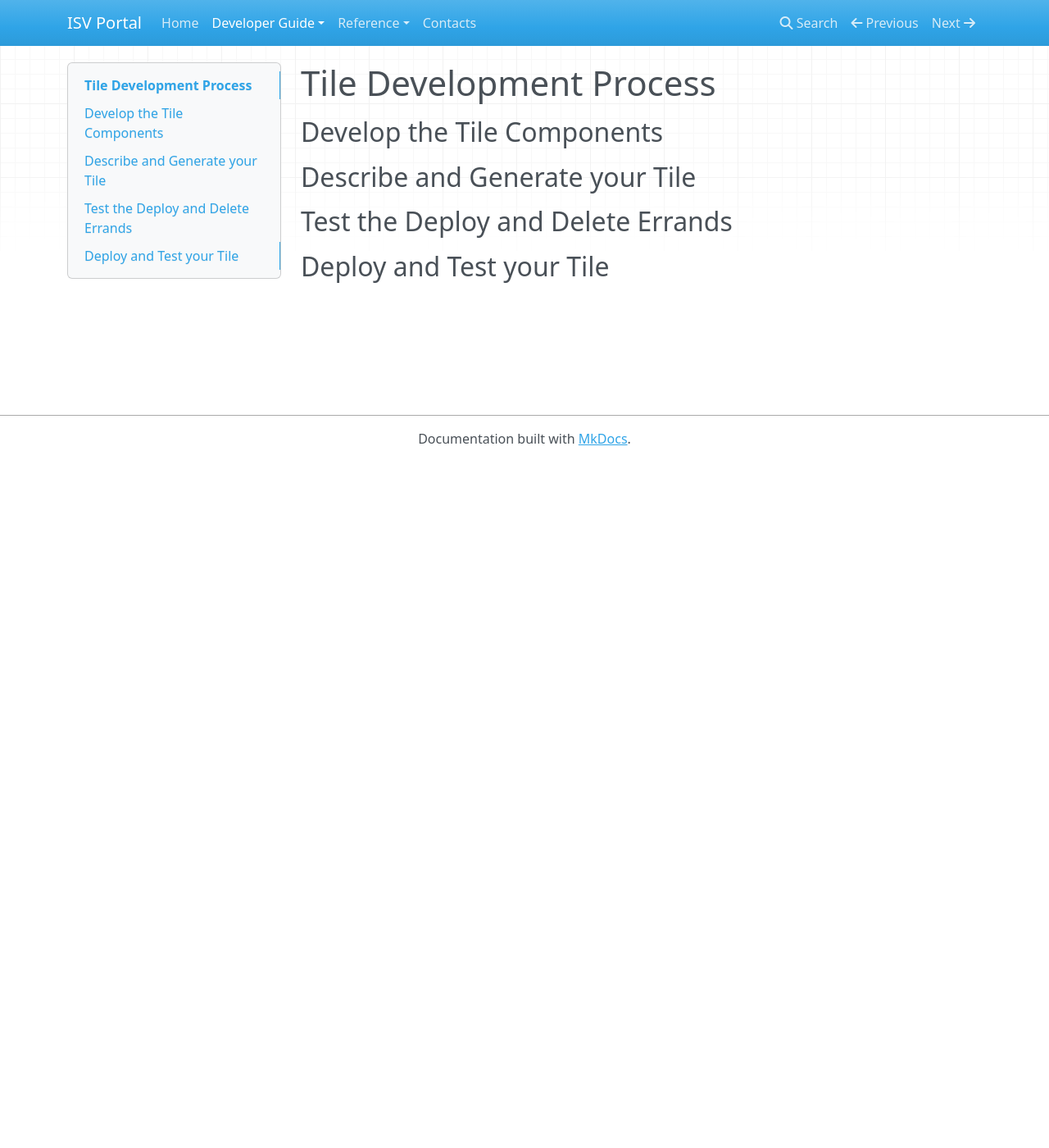
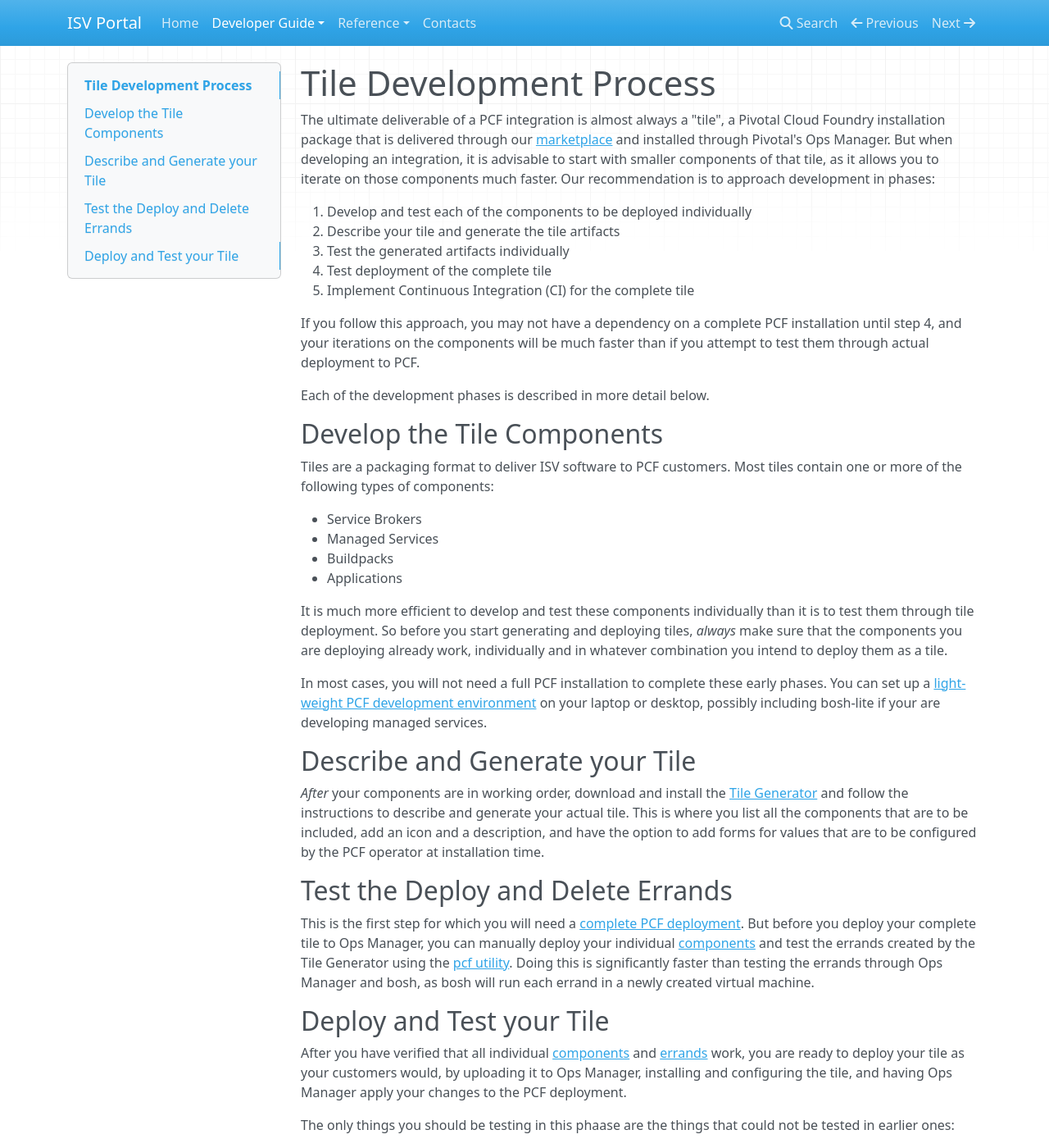
Before and after one commit to vmware-archive/isv-portal, an MkDocs documentation site: the page built from docs/development.md, in a window 1280 px wide and 1400 px high. Shown: the whole window at 82% size. Built offline with MkDocs 1.6.1, drawn with Linux system fonts in a browser that asks for light colours; nearby versions of some CDN libraries; old or Windows-style settings are respelled for this version of MkDocs; some of the changed text lies outside the part shown.

Commit message:
Documented development phases - still need pcitures

```diff
--- a/docs/development.md
+++ b/docs/development.md
@@ -1,14 +1,82 @@
 # Tile Development Process
 
-<a name="applications"></a>
+The ultimate deliverable of a PCF integration is almost always a "tile", a
+Pivotal Cloud Foundry installation package that is delivered through our
+[marketplace](http://network.pivotal.io) and installed through Pivotal's
+Ops Manager. But when developing an integration, it is advisable to start
+with smaller components of that tile, as it allows you to iterate on those
+components much faster. Our recommendation is to approach development in
+phases:
+
+1. Develop and test each of the components to be deployed individually
+2. Describe your tile and generate the tile artifacts
+3. Test the generated artifacts individually
+4. Test deployment of the complete tile
+5. Implement Continuous Integration (CI) for the complete tile
+
+If you follow this approach, you may not have a dependency on a complete
+PCF installation until step 4, and your iterations on the components will
+be much faster than if you attempt to test them through actual deployment
+to PCF.
+
+Each of the development phases is described in more detail below.
+
+<a name="components"></a>
 ## Develop the Tile Components
 
+Tiles are a packaging format to deliver ISV software to PCF customers. Most
+tiles contain one or more of the following types of components:
+
+- Service Brokers
+- Managed Services
+- Buildpacks
+- Applications
+
+It is much more efficient to develop and test these components individually
+than it is to test them through tile deployment. So before you start generating
+and deploying tiles, *always* make sure that the components you are deploying
+already work, individually and in whatever combination you intend to deploy
+them as a tile.
+
+In most cases, you will not need a full PCF installation to complete these
+early phases. You can set up a
+[light-weight PCF development environment](setup-pcfdev.md) on your laptop
+or desktop, possibly including bosh-lite if your are developing managed
+services.
 
 <a name="tile-generator"></a>
 ## Describe and Generate your Tile
 
+*After* your components are in working order, download and install the
+[Tile Generator](tile-generator.md) and follow the instructions to describe
+and generate your actual tile. This is where you list all the components that
+are to be included, add an icon and a description, and have the option to add
+forms for values that are to be configured by the PCF operator at installation
+time.
+
 <a name="test-errands"></a>
 ## Test the Deploy and Delete Errands
 
+This is the first step for which you will need a
+[complete PCF deployment](setup-pcf.md). But before you deploy your complete
+tile to Ops Manager, you can manually deploy your individual
+[components](#components) and test the errands created by the Tile Generator
+using the [pcf utility](pcf-command.md#errands). Doing this is significantly
+faster than testing the errands through Ops Manager and bosh, as bosh will
+run each errand in a newly created virtual machine.
+
 <a name="deploy"></a>
 ## Deploy and Test your Tile
+
+After you have verified that all individual [components](#components) and
+[errands](#test-errands) work, you are ready to deploy your tile as your customers
+would, by uploading it to Ops Manager, installing and configuring the tile,
+and having Ops Manager apply your changes to the PCF deployment.
+
+The only things you should be testing in this phaase are the things that
+could not be tested in earlier ones:
+
+- The appearance of the tile forms in Ops Manager
+- The upgrade/migration steps from one version of a tile to another (if applicable)
+
+Everything else should be working exactly as it did in prior steps.
```
Also changed, not shown: docs/pcf-command.md (+1 -0 lines).
